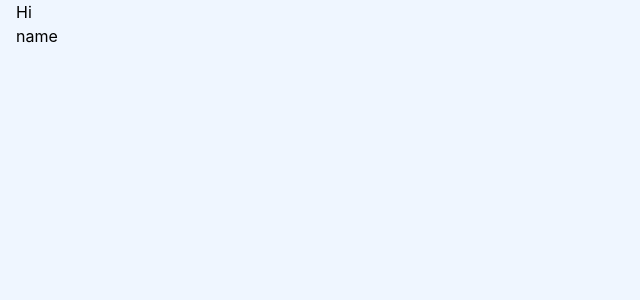
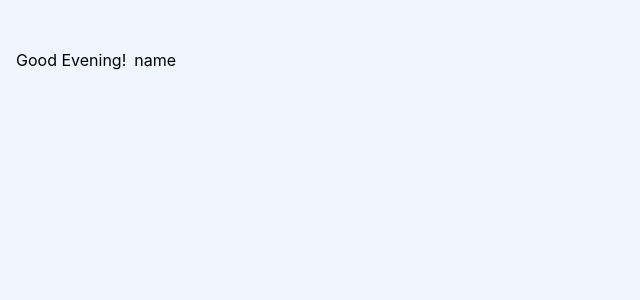
Before and after one commit to Lhezie/justiceconnect, a Next.js app: page /clientDashboard in a window 1280 px wide. Shown: the top 300 px of the page, without its empty margins (0-640 px from the left). Built offline with nearby package versions, Linux system fonts and the light colour scheme.

Commit message:
greetings on dashboard added

```diff
--- a/components/greetings.jsx
+++ b/components/greetings.jsx
@@ -1,23 +1,18 @@
 import React from 'react';
 
-const Greetings = ({ timeOfDay }) => {
+const Greetings = () => {
+  const currentHour = new Date().getHours();
+
   let greet;
-
-  if (timeOfDay === 'morning') {
+  if (currentHour >= 5 && currentHour < 12) {
     greet = 'Good Morning';
-  } else if (timeOfDay === 'afternoon') {
+  } else if (currentHour >= 12 && currentHour < 18) {
     greet = 'Good Afternoon';
-  } else if (timeOfDay === 'evening') {
+  } else {
     greet = 'Good Evening';
-  } else {
-    greet = 'Hi';
   }
 
-  return (
-    <div>
-      {greet}
-    </div>
-  );
+  return <div>{greet}!</div>;
 };
 
 export default Greetings;
--- a/pages/clientDashboard.jsx
+++ b/pages/clientDashboard.jsx
@@ -9,7 +9,11 @@ const clientDashboard = () => {
     <div>
       <ToastContainer />
       <div className=" min-h-screen h-fit px-4 bg-blue-50">
-        <div className=""><Greetings/></div><span>name</span>
+        <div className=" pt-12 flex">
+                  <Greetings />
+                  <span className="px-2">name</span>
+        </div>
+
       </div>
     </div>
   );
```
